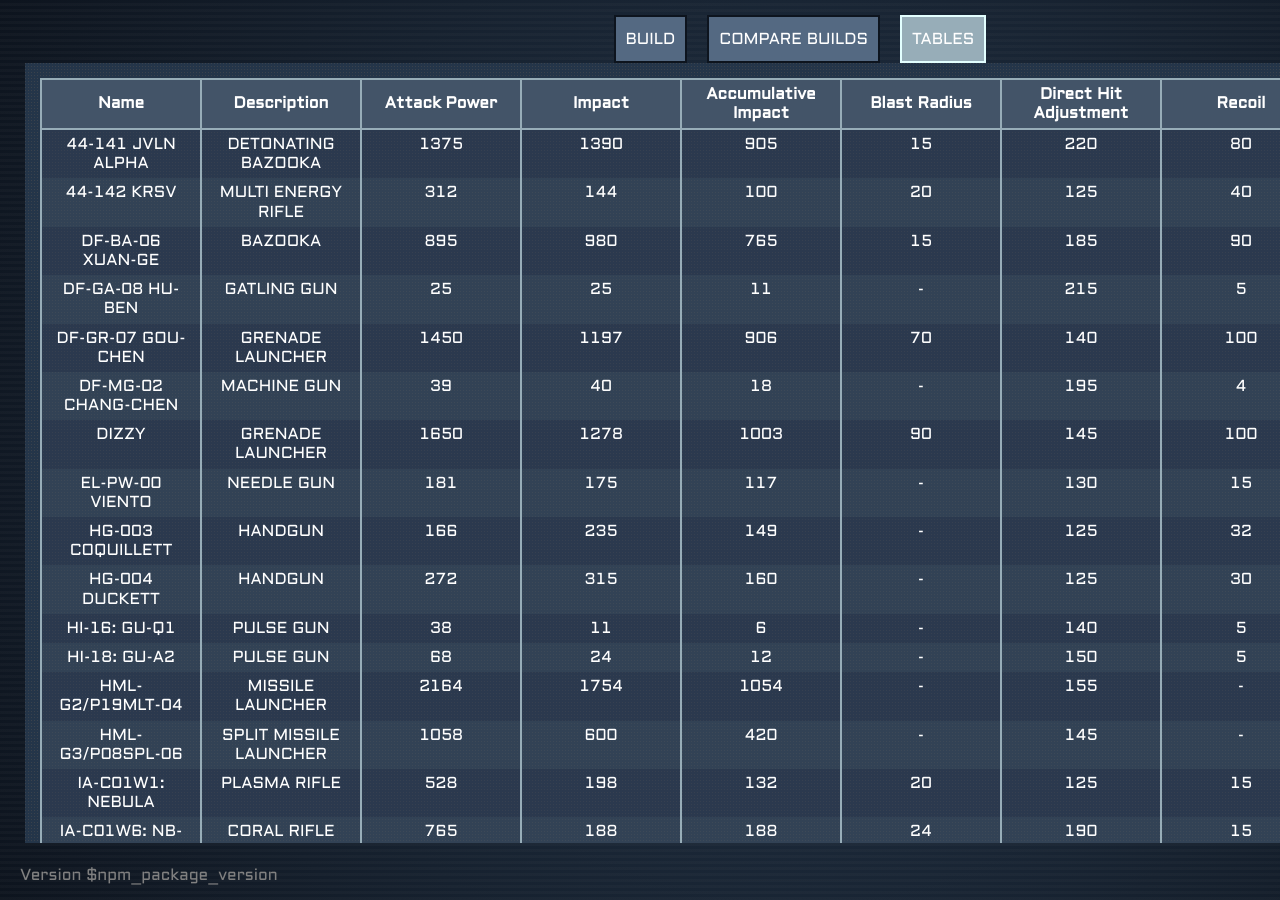
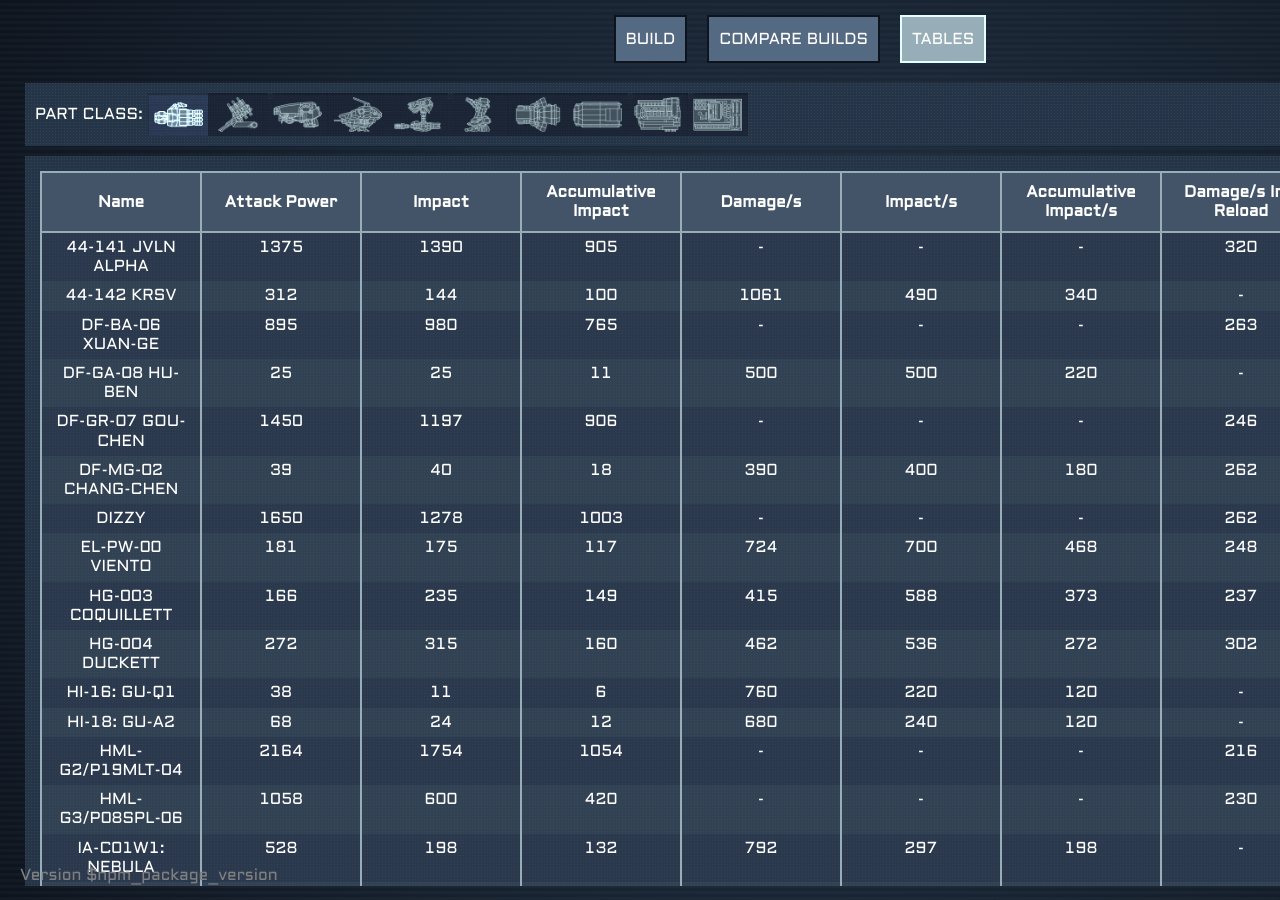
Before and after one commit to matteosal/ac6-advanced-garage, a React (Create React App) app: page / in a window 1280 px wide. Both pictures are taken after a click on the button "TABLES". Shown: the top 900 px of the page. Built offline with nearby package versions, Linux system fonts and the light colour scheme.

Commit message:
part class selector

```diff
--- a/src/Components/PartStats.jsx
+++ b/src/Components/PartStats.jsx
@@ -48,91 +48,6 @@ const PartStatsHeader = ({part}) => {
 	)
 }
 
-const fullStatGroups = {
-	'Unit': [
-		[
-			'AttackPower', 'Impact', 'AccumulativeImpact', 'Damage/s', 'Impact/s',
-			'AccumulativeImpact/s', 'Damage/sInclReload', 'Impact/sInclReload',
-			'AccImpact/sInclReload', 'ComboDamage', 'ComboImpact', 'ComboAccumulativeImpact',
-			'DirectAttackPower', 'DirectDamage/s', 'ComboDirectDamage', 'BlastRadius',
-			'ATKHeatBuildup', 'ConsecutiveHits', 'DamageMitigation', 'ImpactDampening'
-		],
-		[
-			'ChgAttackPower', 'ChgImpact', 'ChgAccumImpact', 'ChgBlastRadius', 'ChgHeatBuildup',
-			'FullChgAttackPower', 'FullChgImpact', 'FullChgAccumImpact', 'FullChgBlastRadius',
-			'FullChgHeatBuildup', 'IGDamageMitigation', 'IGImpactDampening', 'IGDuration',
-			'DplyHeatBuildup'
-		],
-		[
-			'DirectHitAdjustment', 'PAInterference', 'Recoil', 'Guidance', 'IdealRange',
-			'EffectiveRange', 'HomingLockTime', 'MaxLockCount', 'RapidFire', 'ChgENLoad',
-			'ChargeTime', 'FullChgTime', 'ChgAmmoConsumption', 'FullChgAmmoConsump',
-			'MagazineRounds', 'MagDumpTime', 'TotalRounds', 'ReloadTime', 'DeploymentRange',
-			'Cooling', 'AmmunitionCost'
-		],
-		['Weight', 'ENLoad']
-	],
-	'Head': [
-		['AP', 'AntiKineticDefense', 'AntiEnergyDefense', 'AntiExplosiveDefense'],
-		[
-			'AttitudeStability', 'SystemRecovery', 'ScanDistance', 'ScanEffectDuration',
-			'ScanStandbyTime'
-		],
-		['Weight', 'ENLoad']
-	],
-	'Core': [
-		['AP', 'AntiKineticDefense', 'AntiEnergyDefense', 'AntiExplosiveDefense'],
-		['AttitudeStability', 'BoosterEfficiencyAdj', 'GeneratorOutputAdj', 'GeneratorSupplyAdj'],
-		['Weight', 'ENLoad']
-	],
-	'Arms': [
-		['AP', 'AntiKineticDefense', 'AntiEnergyDefense', 'AntiExplosiveDefense'],
-		['ArmsLoadLimit', 'RecoilControl', 'FirearmSpecialization', 'MeleeSpecialization'],
-		['Weight', 'ENLoad']
-	],
-	'Legs': [
-		['AP', 'AntiKineticDefense', 'AntiEnergyDefense', 'AntiExplosiveDefense'],
-		[
-			'AttitudeStability', 'LoadLimit', 'JumpDistance', 'JumpHeight', 'TravelSpeed',
-			'HighSpeedPerf'
-		],
-		[
-			'Thrust', 'UpwardThrust', 'UpwardENConsumption', 'QBThrust', 'QBJetDuration',
-			'QBENConsumption', 'QBReloadTime',
-			'QBReloadIdealWeight', 'ABThrust', 'ABENConsumption'
-		],
-		['Weight', 'ENLoad']
-	],
-	'Booster': [
-		['Thrust', 'UpwardThrust', 'UpwardENConsumption'],
-		[
-			'QBThrust', 'QBJetDuration','QBENConsumption', 'QBReloadTime','QBReloadIdealWeight'
-		],
-		['ABThrust', 'ABENConsumption'],
-		['MeleeAttackThrust', 'MeleeAtkENConsump'],
-		['Weight', 'ENLoad']
-	],
-	'FCS': [
-		['CloseRangeAssist', 'MediumRangeAssist', 'LongRangeAssist'],
-		['MissileLockCorrection', 'MultiLockCorrection'],
-		['Weight', 'ENLoad']
-	],
-	'Generator': [
-		[
-			'ENCapacity', 'ENRecharge', 'SupplyRecovery', 'PostRecoveryENSupply',
-			'EnergyFirearmSpec',
-		],
-		['Weight', 'ENOutput']
-	],
-	'Expansion': [
-		[
-			'AttackPower', 'Impact', 'AccumulativeImpact', 'BlastRadius', 'EffectRange',
-			'Resilience', 'Duration'
-		],
-		['DirectHitAdjustment']
-	]
-};
-
 function toRowType(statName) {
 	return statName === 'MagDumpTime' ? 'NumericNoComparison' : 'Numeric'
 }
@@ -141,7 +56,7 @@ const PartStatsBody = ({leftPart, rightPart}) => {
 	const leftFiltered = filterPartKeys(leftPart)
 	const rightFiltered = filterPartKeys(rightPart)
 
-	let statGroups = fullStatGroups[rightPart['Kind']].map(
+	let statGroups = glob.partStatGroups[rightPart['Kind']].map(
 		group => group.filter(stat => rightFiltered[stat] !== undefined)
 	);
 
--- a/src/Components/PartsExplorer.jsx
+++ b/src/Components/PartsExplorer.jsx
@@ -19,7 +19,7 @@ const SlotBox = ({slot, inactive, selected, updateSlot, backSubslot, setBacksubs
 		borderColor = glob.paletteColor(5);
 	}
 	else if(highlighted)
-		imgStyle['filter'] = 'brightness(1.3)'
+		imgStyle['filter'] = 'brightness(1.3)';
 	else if(inactive)
 		imgStyle['filter'] = 'brightness(0.5)';
 
--- a/src/Components/TablesComponent.jsx
+++ b/src/Components/TablesComponent.jsx
@@ -145,9 +145,8 @@ function getHeaderColor(range, endpoint, pos) {
 		return glob.paletteColor(4)
 }
 
-const DraggableTable = ({data}) => {
+const DraggableTable = ({data, columnOrder, setColumnOrder}) => {
 
-	const [columnOrder, setColumnOrder] = useState(() => Object.keys(data[0]));
 	const [previewShiftInfo, setPreviewShiftInfo] = useState({range: null, posDirection: true});
 
 	const changeOrdering = (srcPos, dstPos) => {
@@ -221,31 +220,142 @@ const tableHidddenPartStats = ['Kind', 'Manufacturer', 'AttackType',
 	'WeaponType', 'ReloadType', 'AdditionalEffect', 'LegType', 'GeneratorType', 'RightArm',
 	'LeftArm', 'RightBack', 'LeftBack','ID'];
 
-const TablesComponent = () => {
-	const data = glob.getPartsForSlot('rightArm').map(
-		part => Object.fromEntries(
-			Object.entries(part).filter(
-				([name, val]) => {
-					return !tableHidddenPartStats.includes(name)
-				}
+const partClasses = ['armUnit', 'backUnit', 'head', 'core', 'arms', 'legs', 'booster',
+	'fcs', 'generator', 'expansion'];
+
+function toSlotName(className) {
+	if(className === 'armUnit')
+		return 'rightArm';
+	else if (className === 'backUnit')
+		return 'rightBack'
+	else
+		return className
+}
+
+function toKind(className) {
+	if(['armUnit', 'backUnit'].includes(className))
+		return 'Unit';
+	else if(className === 'fcs')
+		return 'FCS';
+	else
+		return glob.capitalizeFirstLetter(className);
+}
+
+const ClassBox = ({partClass, selected, setter}) => {
+	const [highlighted, setHighlighted] = useState(false);
+
+	const imgStyle = {width: '60px'};
+	if(selected)
+		imgStyle['filter'] = 'brightness(1.6)';
+	else if(highlighted)
+		imgStyle['filter'] = 'brightness(1.3)';
+
+	const img = glob.slotImages[glob.toImageFileName(toSlotName(partClass))];
+	return (
+		<div
+			style={{display: 'flex'}}
+			onMouseEnter={() => setHighlighted(true)}
+			onMouseLeave={() => setHighlighted(false)}
+			onClick={setter}
+		>
+			<img src={img} style={imgStyle}/>
+		</div>
+	)
+}
+
+function getTableData(partClass) {
+	const slotName = toSlotName(partClass);
+
+	const parts = glob.getPartsForSlot(slotName, 0).filter(
+		part => part['Name'] !== '(NOTHING)'
+	);
+
+	return(
+		parts.map(
+			part => Object.fromEntries(
+				Object.entries(part).filter(
+					([name, val]) => {
+						return !tableHidddenPartStats.includes(name)
+					}
+				)
 			)
 		)
+	)
+}
+
+// We could get these by taking the union of all keys in the data, but taking them from the
+// global list gives us a nicer default ordering
+function getDataColumns(kind) {
+	let res = glob.partStatGroups[kind].flat();
+	res.unshift('Name');
+	return res
+}
+
+const ClassSelector = ({setData, setColumnOrder}) => {
+	const [selectedClass, setSelectedClass] = useState('armUnit');
+
+	const setter = (partClass) => {
+		const data = getTableData(partClass);
+		setSelectedClass(partClass);
+		setData(data);
+		setColumnOrder(getDataColumns(toKind(partClass)));
+	}
+
+	return(
+		<div style={{display: 'flex', alignItems: 'center'}}>
+			<div style={{marginRight: '5px'}}>{'PART CLASS: '}</div>
+			{
+				partClasses.map(
+					partClass => <ClassBox
+						partClass={partClass}
+						selected={partClass === selectedClass}
+						setter={() => setter(partClass)}
+						key={partClass}
+					/>
+				)
+			}
+		</div>
+	)
+}
+
+const Header = ({setData, setColumnOrder}) => {
+	return(
+		<div style={{...glob.dottedBackgroundStyle(), padding: '10px',
+			margin: '20px 0px 10px 0px'}}>
+			<ClassSelector
+				setData={setData}
+				setColumnOrder={setColumnOrder}
+			/>
+		</div>
+	)
+}
+
+const TablesComponent = () => {
+
+	const [data, setData] = useState(
+		() => getTableData('armUnit')
+	)
+	const [columnOrder, setColumnOrder] = useState(
+		() => getDataColumns(toKind('armUnit'))
 	);
-/*	const range = [...Array(8).keys()];
-	const data = [Object.fromEntries(range.map(
-		i => [i, 'val' + i]
-	))];*/
+
 	return(
+		<>
+		<Header
+			setData={setData}
+			setColumnOrder={setColumnOrder}
+		/>
 		<div
 			className='my-scrollbar'
 			style={{
 				...glob.dottedBackgroundStyle(),
 				padding: '15px',
-				height: '750px', overflow: 'auto'
+				height: '700px', overflow: 'auto'
 			}}
 		>
-			<DraggableTable data={data} />
+			<DraggableTable data={data} columnOrder={columnOrder} setColumnOrder={setColumnOrder} />
 		</div>
+		</>
 	)
 }
 
--- a/src/Misc/Globals.js
+++ b/src/Misc/Globals.js
@@ -103,9 +103,94 @@ export function getPartsForSlot(slot, backSubslot) {
 		return rawPartsForSlot[slot][backSubslot];
 }
 
+export const partStatGroups = {
+	'Unit': [
+		[
+			'AttackPower', 'Impact', 'AccumulativeImpact', 'Damage/s', 'Impact/s',
+			'AccumulativeImpact/s', 'Damage/sInclReload', 'Impact/sInclReload',
+			'AccImpact/sInclReload', 'ComboDamage', 'ComboImpact', 'ComboAccumulativeImpact',
+			'DirectAttackPower', 'DirectDamage/s', 'ComboDirectDamage', 'BlastRadius',
+			'ATKHeatBuildup', 'ConsecutiveHits', 'DamageMitigation', 'ImpactDampening'
+		],
+		[
+			'ChgAttackPower', 'ChgImpact', 'ChgAccumImpact', 'ChgBlastRadius', 'ChgHeatBuildup',
+			'FullChgAttackPower', 'FullChgImpact', 'FullChgAccumImpact', 'FullChgBlastRadius',
+			'FullChgHeatBuildup', 'IGDamageMitigation', 'IGImpactDampening', 'IGDuration',
+			'DplyHeatBuildup'
+		],
+		[
+			'DirectHitAdjustment', 'PAInterference', 'Recoil', 'Guidance', 'IdealRange',
+			'EffectiveRange', 'HomingLockTime', 'MaxLockCount', 'RapidFire', 'ChgENLoad',
+			'ChargeTime', 'FullChgTime', 'ChgAmmoConsumption', 'FullChgAmmoConsump',
+			'MagazineRounds', 'MagDumpTime', 'TotalRounds', 'ReloadTime', 'DeploymentRange',
+			'Cooling', 'AmmunitionCost'
+		],
+		['Weight', 'ENLoad']
+	],
+	'Head': [
+		['AP', 'AntiKineticDefense', 'AntiEnergyDefense', 'AntiExplosiveDefense'],
+		[
+			'AttitudeStability', 'SystemRecovery', 'ScanDistance', 'ScanEffectDuration',
+			'ScanStandbyTime'
+		],
+		['Weight', 'ENLoad']
+	],
+	'Core': [
+		['AP', 'AntiKineticDefense', 'AntiEnergyDefense', 'AntiExplosiveDefense'],
+		['AttitudeStability', 'BoosterEfficiencyAdj', 'GeneratorOutputAdj', 'GeneratorSupplyAdj'],
+		['Weight', 'ENLoad']
+	],
+	'Arms': [
+		['AP', 'AntiKineticDefense', 'AntiEnergyDefense', 'AntiExplosiveDefense'],
+		['ArmsLoadLimit', 'RecoilControl', 'FirearmSpecialization', 'MeleeSpecialization'],
+		['Weight', 'ENLoad']
+	],
+	'Legs': [
+		['AP', 'AntiKineticDefense', 'AntiEnergyDefense', 'AntiExplosiveDefense'],
+		[
+			'AttitudeStability', 'LoadLimit', 'JumpDistance', 'JumpHeight', 'TravelSpeed',
+			'HighSpeedPerf'
+		],
+		[
+			'Thrust', 'UpwardThrust', 'UpwardENConsumption', 'QBThrust', 'QBJetDuration',
+			'QBENConsumption', 'QBReloadTime',
+			'QBReloadIdealWeight', 'ABThrust', 'ABENConsumption'
+		],
+		['Weight', 'ENLoad']
+	],
+	'Booster': [
+		['Thrust', 'UpwardThrust', 'UpwardENConsumption'],
+		[
+			'QBThrust', 'QBJetDuration','QBENConsumption', 'QBReloadTime','QBReloadIdealWeight'
+		],
+		['ABThrust', 'ABENConsumption'],
+		['MeleeAttackThrust', 'MeleeAtkENConsump'],
+		['Weight', 'ENLoad']
+	],
+	'FCS': [
+		['CloseRangeAssist', 'MediumRangeAssist', 'LongRangeAssist'],
+		['MissileLockCorrection', 'MultiLockCorrection'],
+		['Weight', 'ENLoad']
+	],
+	'Generator': [
+		[
+			'ENCapacity', 'ENRecharge', 'SupplyRecovery', 'PostRecoveryENSupply',
+			'EnergyFirearmSpec',
+		],
+		['Weight', 'ENOutput']
+	],
+	'Expansion': [
+		[
+			'AttackPower', 'Impact', 'AccumulativeImpact', 'BlastRadius', 'EffectRange',
+			'Resilience', 'Duration'
+		],
+		['DirectHitAdjustment']
+	]
+};
+
 /***************************************************************************************/
 
-function capitalizeFirstLetter(str) {
+export function capitalizeFirstLetter(str) {
 	return String(str).charAt(0).toUpperCase() + String(str).slice(1);
 }
 
```
Also changed, not shown: 1 other file (tests, documents, lock files or other folders).
